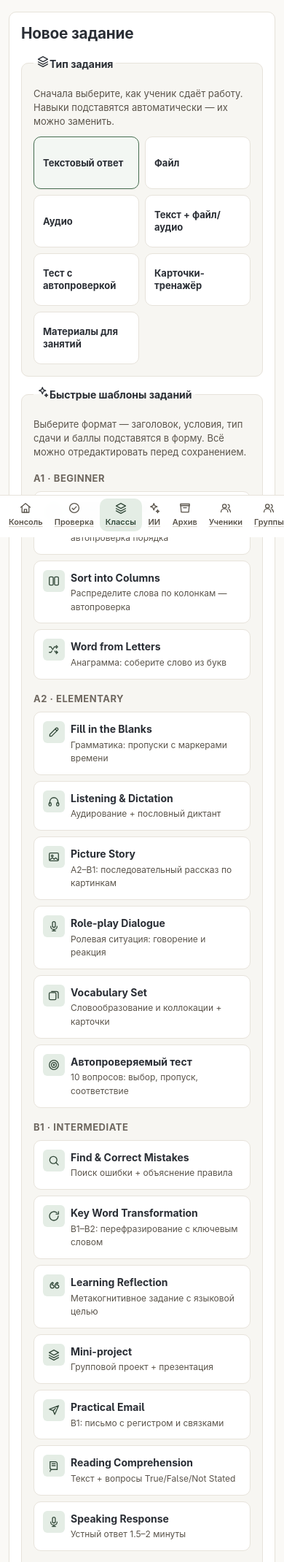
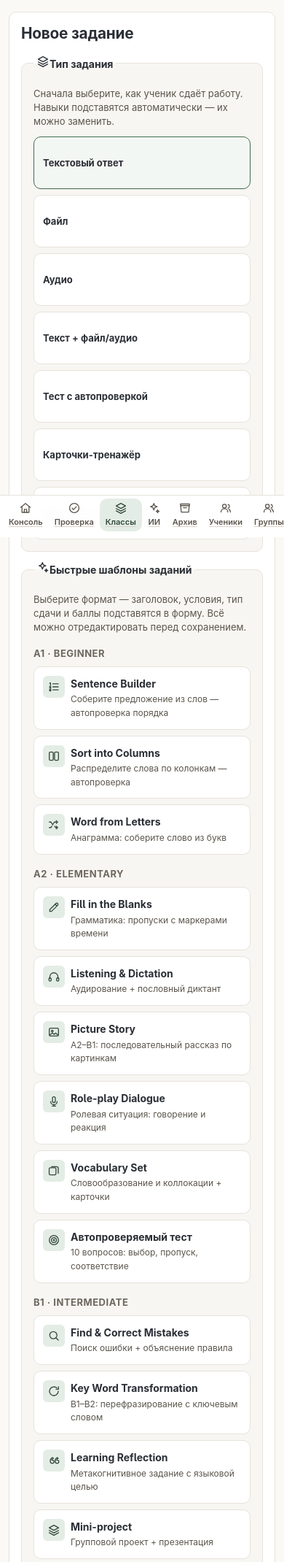
Before and after one commit to vasgrishin-a11y/english_lms, a Django app: page /teacher/curriculum/assignments/new/ in a window 390 px wide. Shown: the part 108-2248 px from the top of the page at 73% size. Run offline with Django 5.2, Linux system fonts and the light colour scheme; the visitor is signed in with stand-in values (Sample User, id 1); data comes from the database, SQL or seed files in the repository; data that the repository does not hold is empty; parts of the project's set-up code (start-up, migrations or seed data) failed here and were passed over; some libraries are stand-ins or nearby versions.

Commit message:
Fix assignment-form 320px overflow: force single column grids and max-width 100% at 400px
Co-authored-by: arena-agent <297053741+arena-agent@users.noreply.github.com>

```diff
--- a/lms/static/lms/css/components.css
+++ b/lms/static/lms/css/components.css
@@ -3062,8 +3062,9 @@ table .grade-col {
 }
 
 .dropzone-body {
-    flex: 1 1 220px;
+    flex: 1 1 0;
     min-width: 0;
+    max-width: 100%;
 }
 
 .dropzone-title {
@@ -3801,3 +3802,33 @@ tr.row-bad td:first-child {
     box-shadow: var(--ring);
     border-color: var(--accent-500);
 }
+
+/* 320px overflow fix: assignment-form and related grids must never exceed viewport */
+@media (max-width: 400px) {
+    #assignment-form,
+    .form-grid,
+    .preset-grid,
+    .type-cards,
+    .type-cards > div,
+    .type-cards #id_assignment_type,
+    .dropzone,
+    .form-section,
+    .callout {
+        max-width: 100% !important;
+        box-sizing: border-box !important;
+        min-width: 0 !important;
+    }
+    .type-cards label,
+    .preset-card,
+    .dropzone {
+        max-width: 100%;
+        box-sizing: border-box;
+        min-width: 0;
+    }
+    .preset-grid,
+    .form-grid,
+    .type-cards > div,
+    .type-cards #id_assignment_type {
+        grid-template-columns: minmax(0, 1fr) !important;
+    }
+}
--- a/lms/static/lms/css/layout.css
+++ b/lms/static/lms/css/layout.css
@@ -715,6 +715,15 @@
     .topbar-brand > span:not(.brand-logo) {
         display: none;
     }
+    .form-grid,
+    .preset-grid,
+    .type-cards > div,
+    .type-cards #id_assignment_type {
+        grid-template-columns: minmax(0, 1fr) !important;
+    }
+    .dropzone {
+        flex-wrap: wrap;
+    }
 }
 
 @media (max-width: 620px) {
@@ -766,9 +775,22 @@
 .rail-card,
 .row-item,
 .split-main,
-.split-side {
+.split-side,
+.form-grid,
+.preset-grid,
+.type-cards,
+.dropzone,
+.lesson-sections,
+.table-scroll,
+.ex,
+.panel,
+#assignment-form,
+.form-section,
+.assignment-body {
     min-width: 0;
     overflow-wrap: break-word;
+    max-width: 100%;
+    box-sizing: border-box;
 }
 
 /* Неделимые токены (URL, пути, фрагменты кода) ломаем жёстко: иначе они
```
